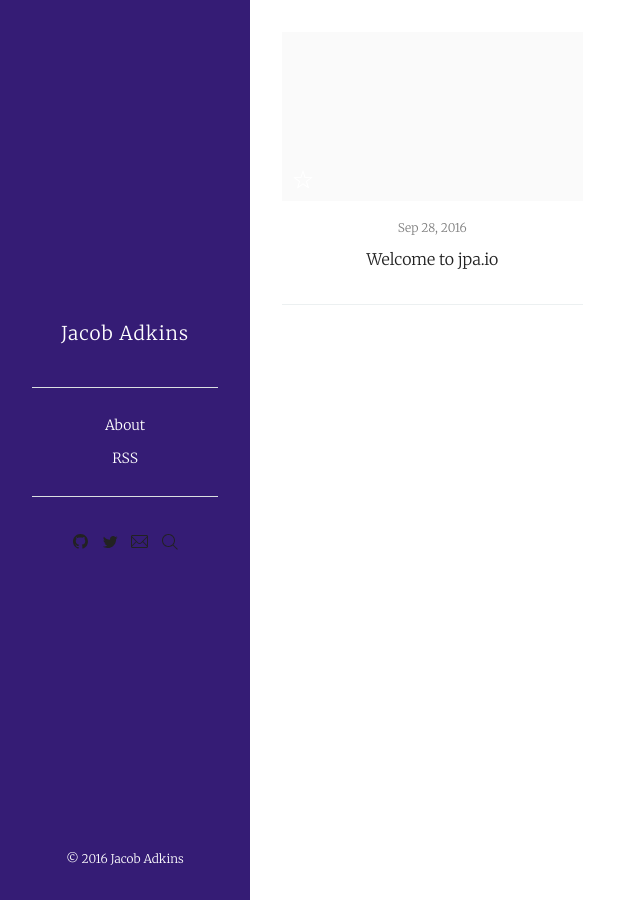
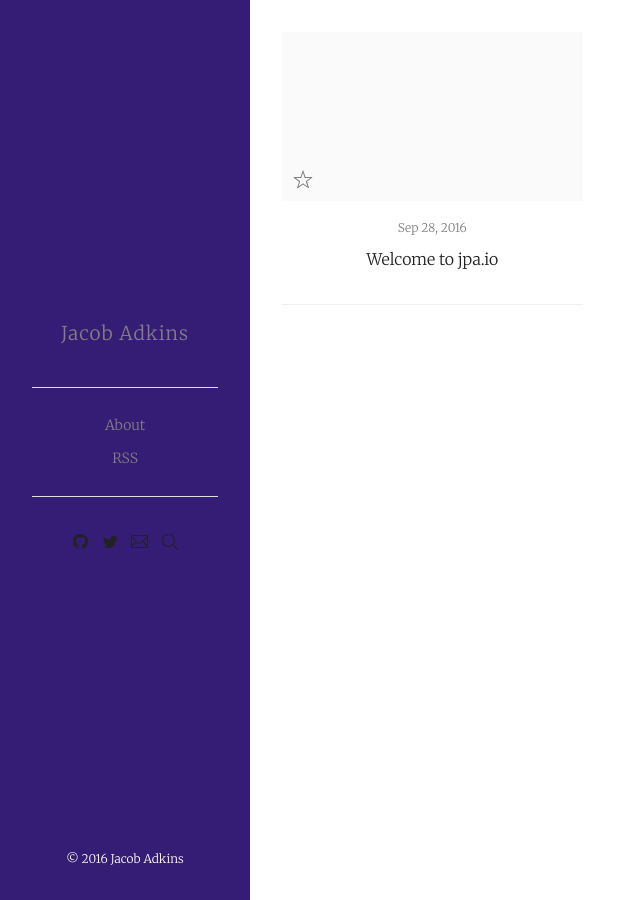
Before and after one commit to jpadkins/old_jpadkins.github.io, a Jekyll site: the page built from index.html, in a window 1280 px wide. Shown: the whole page, without its empty margins (0-640 px from the left). Built offline with Jekyll 4.4.1, drawn with Linux system fonts in a browser that asks for light colours; the list of posts is cut into pages by our own code.

Commit message:
css again

```diff
--- a/css/main.scss
+++ b/css/main.scss
@@ -11,15 +11,15 @@ div.sidebar {
 }
 
 h1.sidebar__logo a {
-  color: white;
+  color: gray;
 }
 
 ul.list-bare li a {
-  color: white;
+  color: gray;
 }
 
-ul.social-nav > svg {
-  fill: white;
+div.icon {
+  fill: gray;
 }
 
 div.font-tiny {
```
